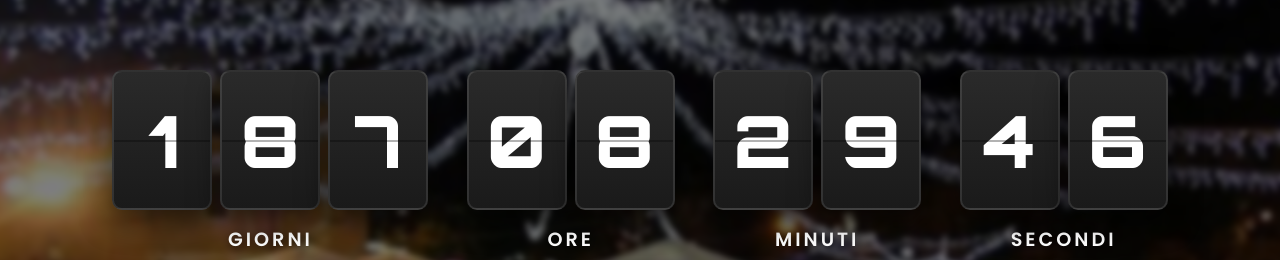
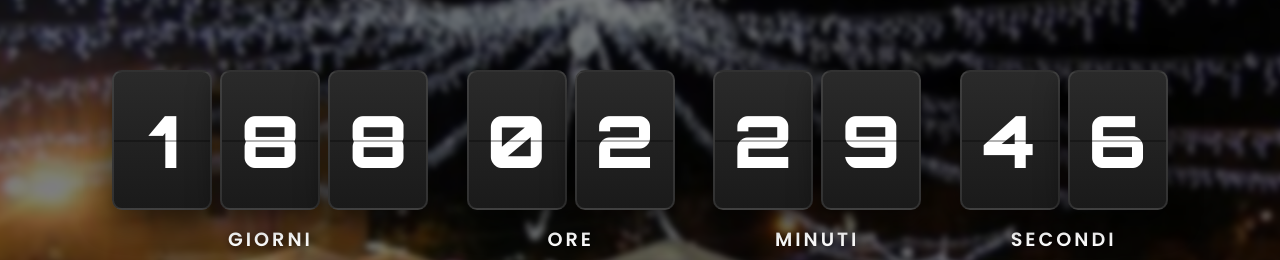
Before and after one commit to alessandromanfe/sagracasarsa, a plain HTML site: page index.html in a window 1280 px wide. Shown: the part 152-412 px from the top of the page. Drawn offline with Linux system fonts and the light colour scheme.

Commit message:
Update target date for the fair countdown

```diff
--- a/index.html
+++ b/index.html
@@ -258,7 +258,7 @@
     <script>
         // Set the target date and time for the fair
         // FORMAT: 'Month Day, Year HH:MM:SS'
-        const targetDate = new Date('April 24, 2026 00:00:00').getTime();
+        const targetDate = new Date('April 24, 2026 18:00:00').getTime();
 
         function updateCountdown() {
             const now = new Date().getTime();
```
